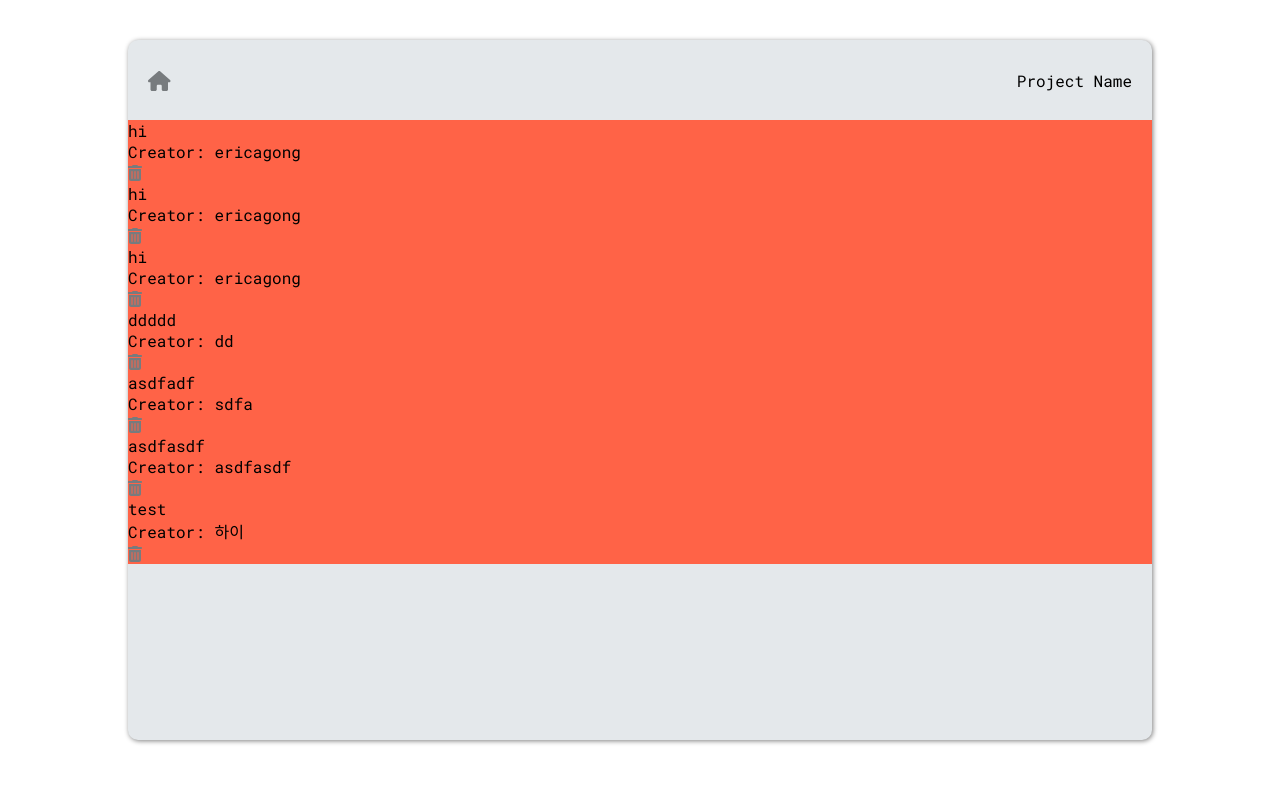
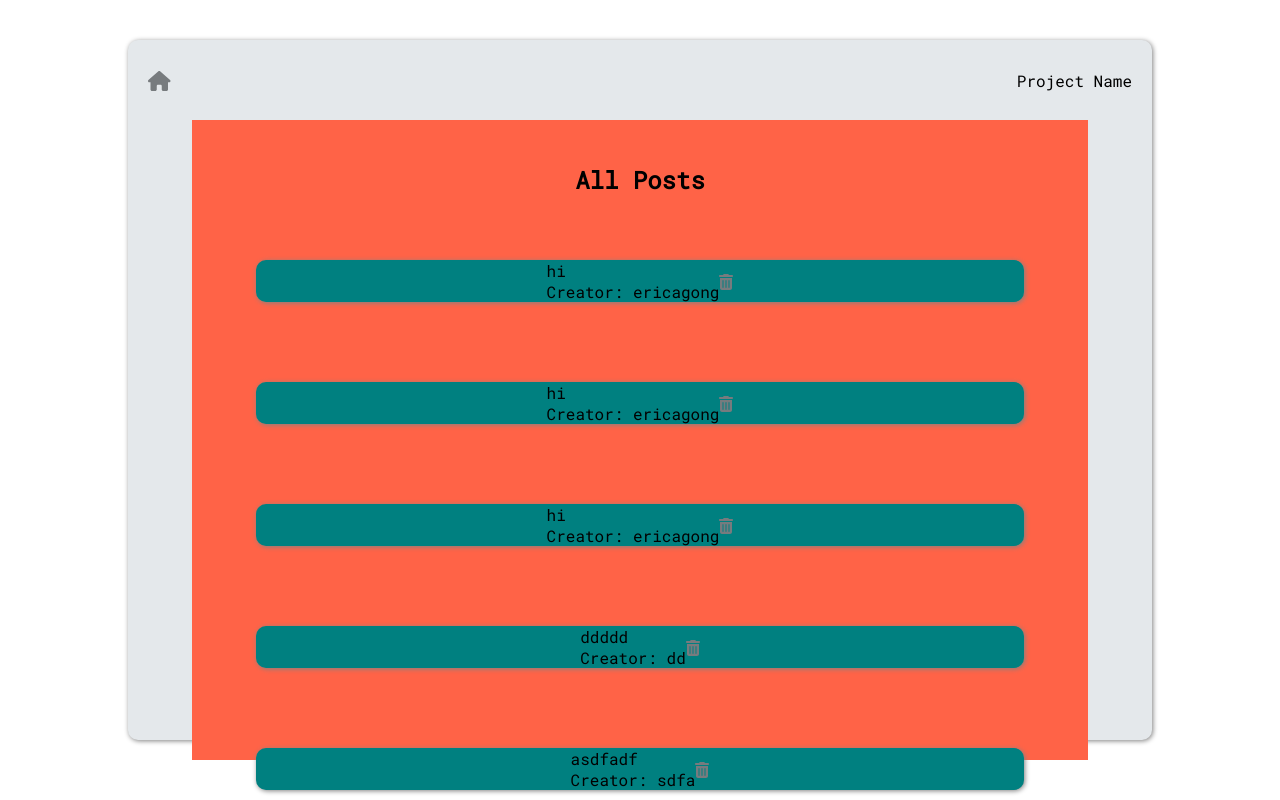
Before and after one commit to ericagong/bucketList, a React (Create React App) app: page /posts in a window 1280 px wide. Shown: the top 800 px of the page. Built offline with nearby package versions, Linux system fonts and the light colour scheme; data requests are answered from the project's data file.

Commit message:
styled-components(boxes)

```diff
--- a/src/components/Post/Category.jsx
+++ b/src/components/Post/Category.jsx
@@ -3,6 +3,9 @@ import { useNavigate } from "react-router-dom";
 import { FontAwesomeIcon } from "@fortawesome/react-fontawesome";
 import { faArrowAltCircleRight } from "@fortawesome/free-solid-svg-icons";
 import styled from "styled-components";
+
+import { Box } from "../Styled/Boxes";
+import { Helper2 } from "../Styled/Helpers";
 
 const Category = (props) => {
   const navigate = useNavigate();
@@ -11,36 +14,15 @@ const Category = (props) => {
   };
 
   return (
-    <Wrapper onClick={onClickHandler}>
-      <Helper>{props.contents}</Helper>
+    <Box onClick={onClickHandler}>
+      <Helper2>{props.contents}</Helper2>
       <Icon icon={faArrowAltCircleRight} size='lg' />
-    </Wrapper>
+    </Box>
   );
 };
 
 export default Category;
 
-const Wrapper = styled.div`
-  width: 60vw;
-  height: 30vh;
-  margin: 5vh;
-  display: flex;
-  align-items: center;
-  justify-content: center;
-  border-radius: 10px;
-  box-shadow: 1px 1px 5px gray;
-  background-color: ${(props) => props.theme.boxColor};
-  &:hover {
-    cursor: pointer;
-    background-color: ${(props) => props.theme.hoverColor};
-    color: ${(props) => props.theme.buttonTextColor};
-  }
-`;
-
 const Icon = styled(FontAwesomeIcon)`
   padding-left: 30px;
 `;
-
-const Helper = styled.div`
-  font-size: 1.2rem;
-`;
--- a/src/components/Post/HomeLayout.jsx
+++ b/src/components/Post/HomeLayout.jsx
@@ -1,13 +1,12 @@
-import styled from "styled-components";
-
 import Wrapper from "../Styled/Wrapper";
 import Category from "./Category";
+import { Helper1 } from "../Styled/Helpers";
 
 // TODO change Helper into img
 const HomeLayout = (props) => {
   return (
     <Wrapper>
-      <Helper>Simple Board</Helper>
+      <Helper1>Simple Board</Helper1>
       <Category contents='📝 Create New Post' path='/create' />
       <Category contents='📖 Read Posts' path='/posts' />
     </Wrapper>
@@ -15,10 +14,3 @@ const HomeLayout = (props) => {
 };
 
 export default HomeLayout;
-
-const Helper = styled.h3`
-  height: 10%;
-  padding-top: 20px;
-  font-weight: bold;
-  font-size: 1.5rem;
-`;
--- a/src/components/Post/Post.jsx
+++ b/src/components/Post/Post.jsx
@@ -1,8 +1,12 @@
 import { useNavigate } from "react-router-dom";
-import { faTrashCan } from "@fortawesome/free-solid-svg-icons";
-import Button from "../Common/Button";
 import { useDispatch } from "react-redux";
 import { __deletePost } from "../../redux/modules/posts";
+
+import { faTrashCan } from "@fortawesome/free-solid-svg-icons";
+import styled from "styled-components";
+
+import { SmallBox } from "../Styled/Boxes";
+import Button from "../Common/Button";
 
 const Post = ({ id, username, title }) => {
   const navigate = useNavigate();
@@ -24,13 +28,17 @@ const Post = ({ id, username, title }) => {
 
   return (
     <>
-      <div onClick={onClickHandler}>
-        <div>{title}</div>
-        <div>Creator: {username}</div>
-      </div>
-      <Button onClick={onDeleteHandler} icon={faTrashCan} />
+      <SmallBox>
+        <Clickable onClick={onClickHandler}>
+          <div>{title}</div>
+          <div>Creator: {username}</div>
+        </Clickable>
+        <Button onClick={onDeleteHandler} icon={faTrashCan} />
+      </SmallBox>
     </>
   );
 };
 
 export default Post;
+
+const Clickable = styled.div``;
--- a/src/components/Post/PostsLayout.jsx
+++ b/src/components/Post/PostsLayout.jsx
@@ -2,9 +2,9 @@ import React, { useEffect } from "react";
 import { useDispatch, useSelector } from "react-redux";
 import { __getPosts } from "../../redux/modules/posts";
 
-import styled from "styled-components";
-
 import Post from "./Post";
+import Wrapper from "../Styled/Wrapper";
+import { Helper1, Helper2 } from "../Styled/Helpers";
 
 const PostsLayout = (props) => {
   const dispatch = useDispatch();
@@ -29,15 +29,12 @@ const PostsLayout = (props) => {
 
   return (
     <Wrapper>
-      {isLoading ? <div>In Loading...</div> : null}
-      {error ? <div>{error.message}</div> : null}
+      <Helper1>All Posts</Helper1>
+      {isLoading ? <Helper2>In Loading...</Helper2> : null}
+      {error ? <Helper2>{error.message}</Helper2> : null}
       {!isLoading && !error ? posts : null}
     </Wrapper>
   );
 };
 
 export default PostsLayout;
-
-const Wrapper = styled.div`
-  background-color: tomato;
-`;
--- /dev/null
+++ b/src/components/Styled/Boxes.jsx
@@ -0,0 +1,32 @@
+import styled from "styled-components";
+
+export const Box = (props) => {
+  return <Wrapper onClick={props.onClick}>{props.children}</Wrapper>;
+};
+
+export const SmallBox = (props) => {
+  return <SmallWrapper>{props.children}</SmallWrapper>;
+};
+
+const Wrapper = styled.div`
+  width: 60vw;
+  height: 30vh;
+  margin: 5vh;
+  display: flex;
+  align-items: center;
+  justify-content: center;
+  border-radius: 10px;
+  box-shadow: 1px 1px 5px gray;
+  background-color: ${(props) => props.theme.boxColor};
+  &:hover {
+    cursor: pointer;
+    background-color: ${(props) => props.theme.hoverColor};
+    color: ${(props) => props.theme.buttonTextColor};
+  }
+`;
+
+const SmallWrapper = styled(Wrapper)`
+  width: 60vw;
+  height: 20vh;
+  background-color: teal;
+`;
--- /dev/null
+++ b/src/components/Styled/Helpers.jsx
@@ -0,0 +1,20 @@
+import styled from "styled-components";
+
+export const Helper1 = (props) => {
+  return <H1>{props.children}</H1>;
+};
+
+export const Helper2 = (props) => {
+  return <H2>{props.children}</H2>;
+};
+
+const H1 = styled.h3`
+  height: 10%;
+  padding-top: 20px;
+  font-weight: bold;
+  font-size: 1.5rem;
+`;
+
+const H2 = styled.div`
+  font-size: 1.2rem;
+`;
--- a/src/components/Styled/Wrapper.jsx
+++ b/src/components/Styled/Wrapper.jsx
@@ -15,4 +15,5 @@ const W = styled.div`
   display: flex;
   flex-direction: column;
   align-items: center;
+  background-color: tomato;
 `;
```
